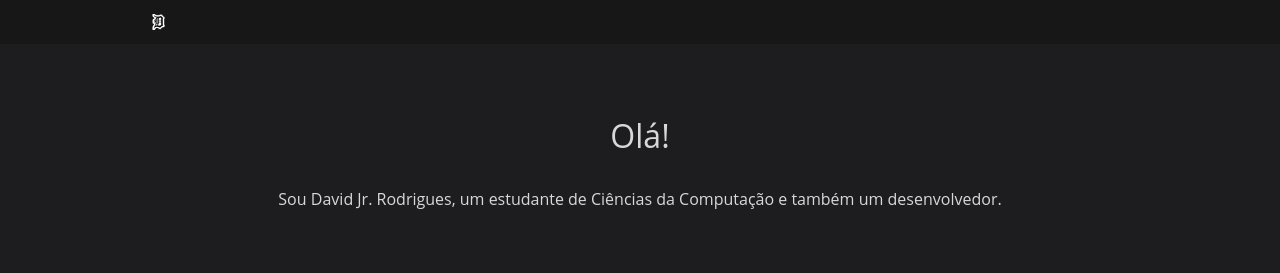
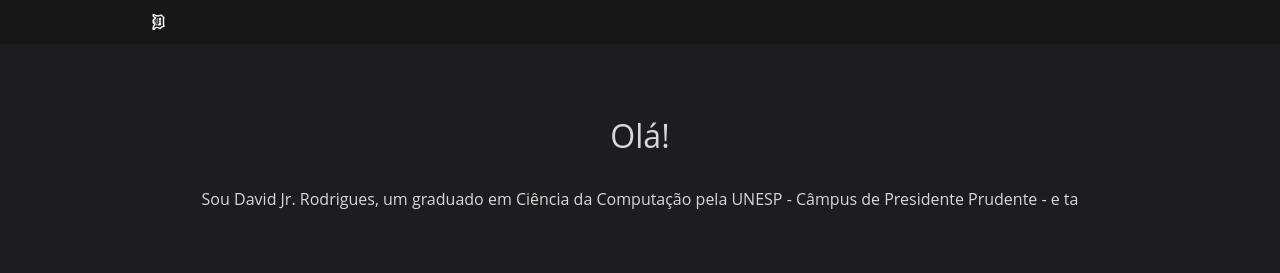
Before and after one commit to Daviiro/Daviiro.github.io, a React (Create React App) app: page / in a window 1280 px wide. Shown: the top 273 px of the page. Built offline with nearby package versions, Linux system fonts and the light colour scheme.

Commit message:
updating text

```diff
--- a/src/components/Content/index.tsx
+++ b/src/components/Content/index.tsx
@@ -23,7 +23,7 @@ const Content: React.FC = () => {
 					{!delay && (
 						<TypeWriter
 							text={
-								"Sou David Jr. Rodrigues, um estudante de Ciências da Computação e também um desenvolvedor."
+								"Sou David Jr. Rodrigues, um graduado em Ciência da Computação pela UNESP - Câmpus de Presidente Prudente -  e também um desenvolvedor WEB."
 							}
 							delay={45}
 						/>
```
Also changed, not shown: 1 other file (tests, documents, lock files or other folders).
